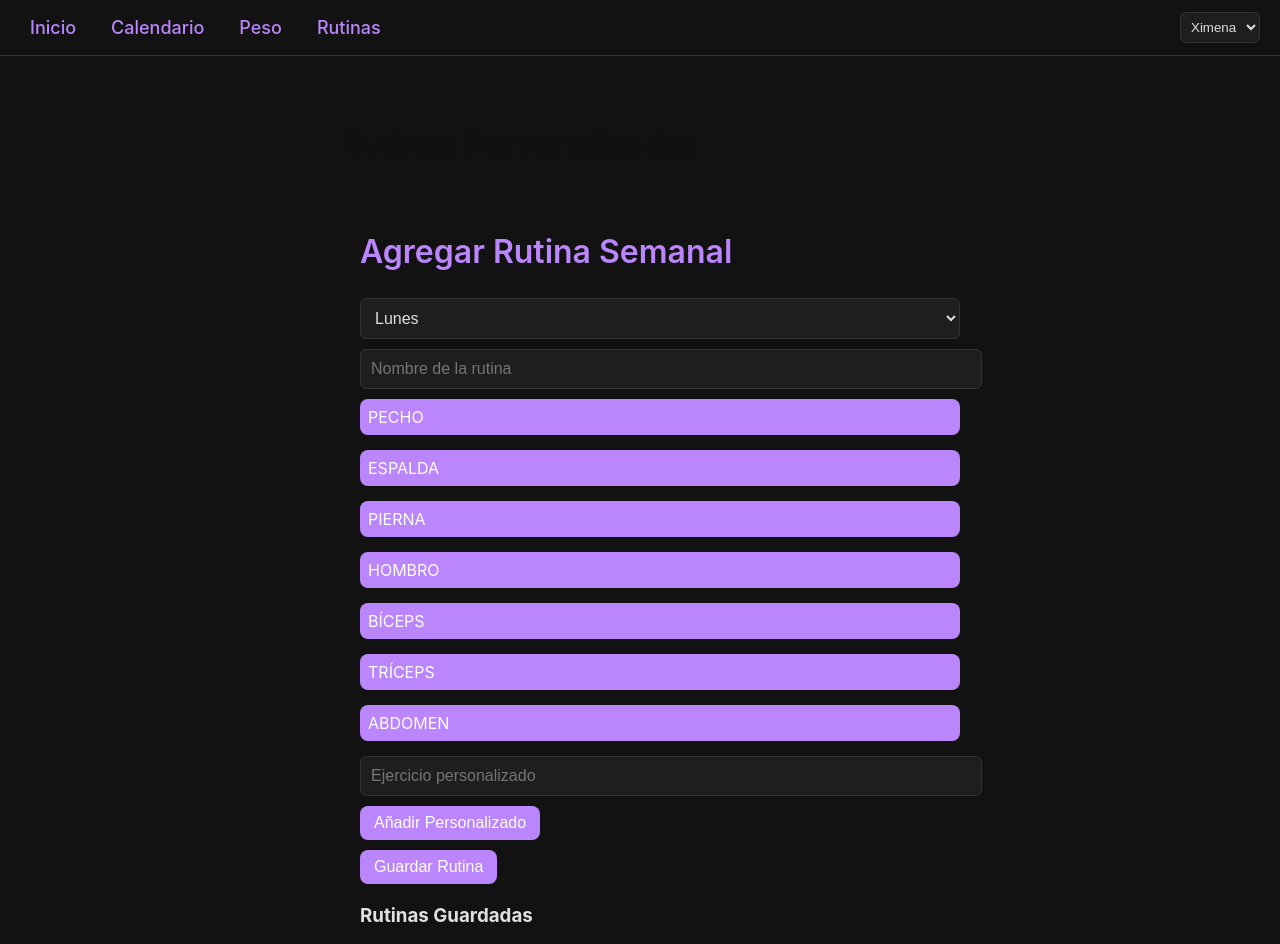
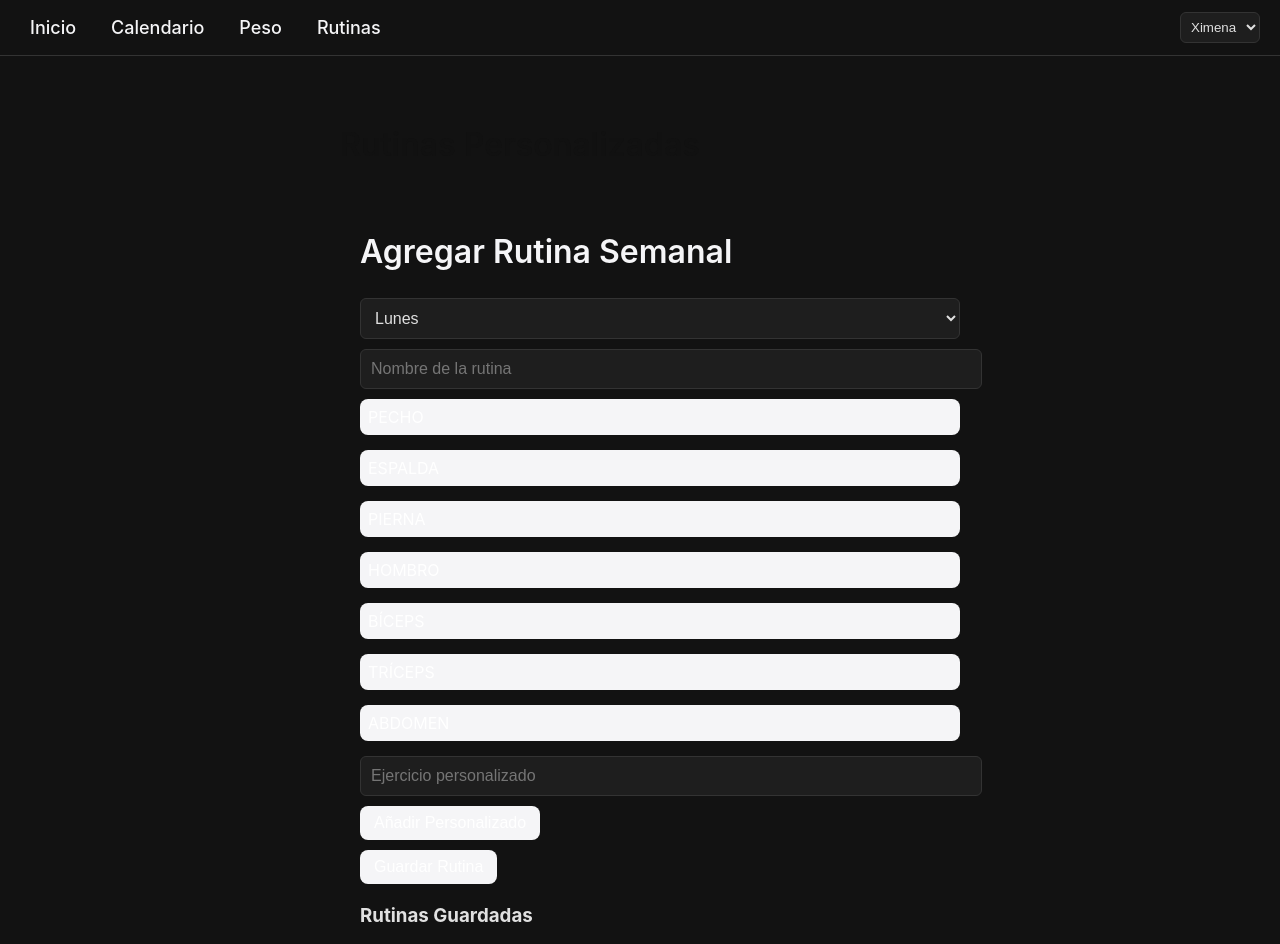
Before and after one commit to Jamon1405/Reto90Dias, a Next.js app: page /routine in a window 1280 px wide. Shown: the top 944 px of the page. Built offline with nearby package versions, Linux system fonts and the light colour scheme.

Commit message:
Fix exercise removal and refine styling

```diff
--- a/src/app/globals.css
+++ b/src/app/globals.css
@@ -2,7 +2,7 @@
 body {
   margin: 0;
   padding: 0;
-  font-family: -apple-system, BlinkMacSystemFont, 'Segoe UI', 'Roboto', 'Helvetica Neue', Arial, sans-serif;
+  font-family: 'SF Pro Display', -apple-system, BlinkMacSystemFont, 'Segoe UI', 'Helvetica Neue', Arial, sans-serif;
   background: #121212;
   color: #e0e0e0;
   min-height: 100vh;
@@ -104,7 +104,7 @@ button {
 }
 
 .nav-link {
-  color: #bb86fc;
+  color: #f5f5f7;
   text-decoration: none;
   font-size: 18px;
   cursor: pointer;
@@ -124,7 +124,7 @@ button {
   display: none;
   background: none;
   border: none;
-  color: #bb86fc;
+  color: #f5f5f7;
   font-size: 24px;
   cursor: pointer;
 }
--- a/src/app/page.js
+++ b/src/app/page.js
@@ -83,7 +83,7 @@ const overviewBoxStyle = {
 };
 
 const overviewTitleStyle = {
-  color: '#bb86fc',
+  color: '#f5f5f7',
   marginBottom: '15px',
 };
 
@@ -103,7 +103,7 @@ const HomePage = () => {
   };
 
   const headerStyle = {
-    color: '#bb86fc',
+    color: '#f5f5f7',
     marginBottom: '40px',
     fontSize: '32px',
   };
--- a/src/components/ExerciseProgress.js
+++ b/src/components/ExerciseProgress.js
@@ -15,7 +15,7 @@ import useCurrentUser from '../hooks/useCurrentUser';
 ChartJS.register(CategoryScale, LinearScale, PointElement, LineElement, Tooltip, Legend);
 
 const buttonStyle = {
-  backgroundColor: '#bb86fc',
+  backgroundColor: '#f5f5f7',
   color: '#fff',
   border: 'none',
   borderRadius: '8px',
@@ -61,7 +61,7 @@ const ExerciseProgress = () => {
             {
               label: `${selected} (lb)`,
               data: progress[selected].map((p) => p.weight),
-              borderColor: '#bb86fc',
+              borderColor: '#f5f5f7',
               fill: false,
               tension: 0.2,
               pointRadius: 4,
--- a/src/components/RoutineManager.js
+++ b/src/components/RoutineManager.js
@@ -261,7 +261,8 @@ const containerStyle = {
 };
 
 const headerStyle = {
-  color: '#bb86fc',
+  color: '#f5f5f7',
+  fontFamily: 'SF Pro Display, -apple-system, BlinkMacSystemFont, "Segoe UI", "Helvetica Neue", Arial, sans-serif',
 };
 
 const inputStyle = {
@@ -276,7 +277,7 @@ const inputStyle = {
 };
 
 const buttonStyle = {
-  backgroundColor: '#bb86fc',
+  backgroundColor: '#f5f5f7',
   color: '#fff',
   padding: '8px 14px',
   border: 'none',
@@ -295,7 +296,7 @@ const routineStyle = {
 };
 
 const groupHeaderStyle = {
-  backgroundColor: '#bb86fc',
+  backgroundColor: '#f5f5f7',
   color: '#fff',
   padding: '8px',
   borderRadius: '8px',
@@ -305,7 +306,7 @@ const groupHeaderStyle = {
 };
 
 const exerciseButtonStyle = {
-  backgroundColor: '#bb86fc',
+  backgroundColor: '#f5f5f7',
   color: '#fff',
   padding: '8px',
   border: 'none',
@@ -322,11 +323,12 @@ const actionContainerStyle = {
   display: 'flex',
   gap: '8px',
   marginLeft: 'auto',
-  flexWrap: 'nowrap',
+  flexWrap: 'wrap',
+  marginTop: '4px',
 };
 
 const smallButton = {
-  backgroundColor: '#bb86fc',
+  backgroundColor: '#f5f5f7',
   color: '#fff',
   border: 'none',
   borderRadius: '8px',
```
Also changed, not shown: src/components/Calendar.js (+10 -6 lines), src/components/WeightTracker.js (+4 -3 lines).
